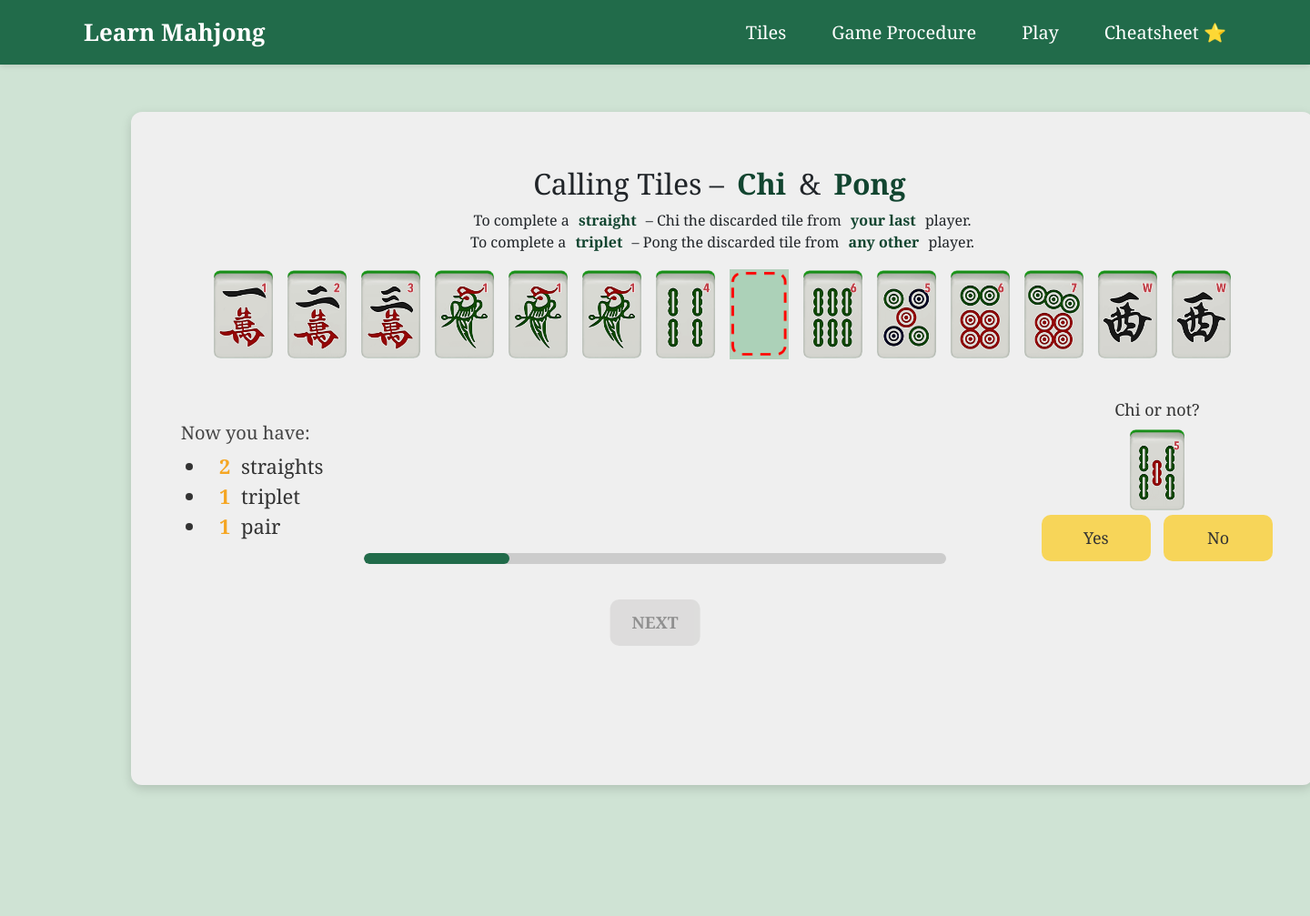
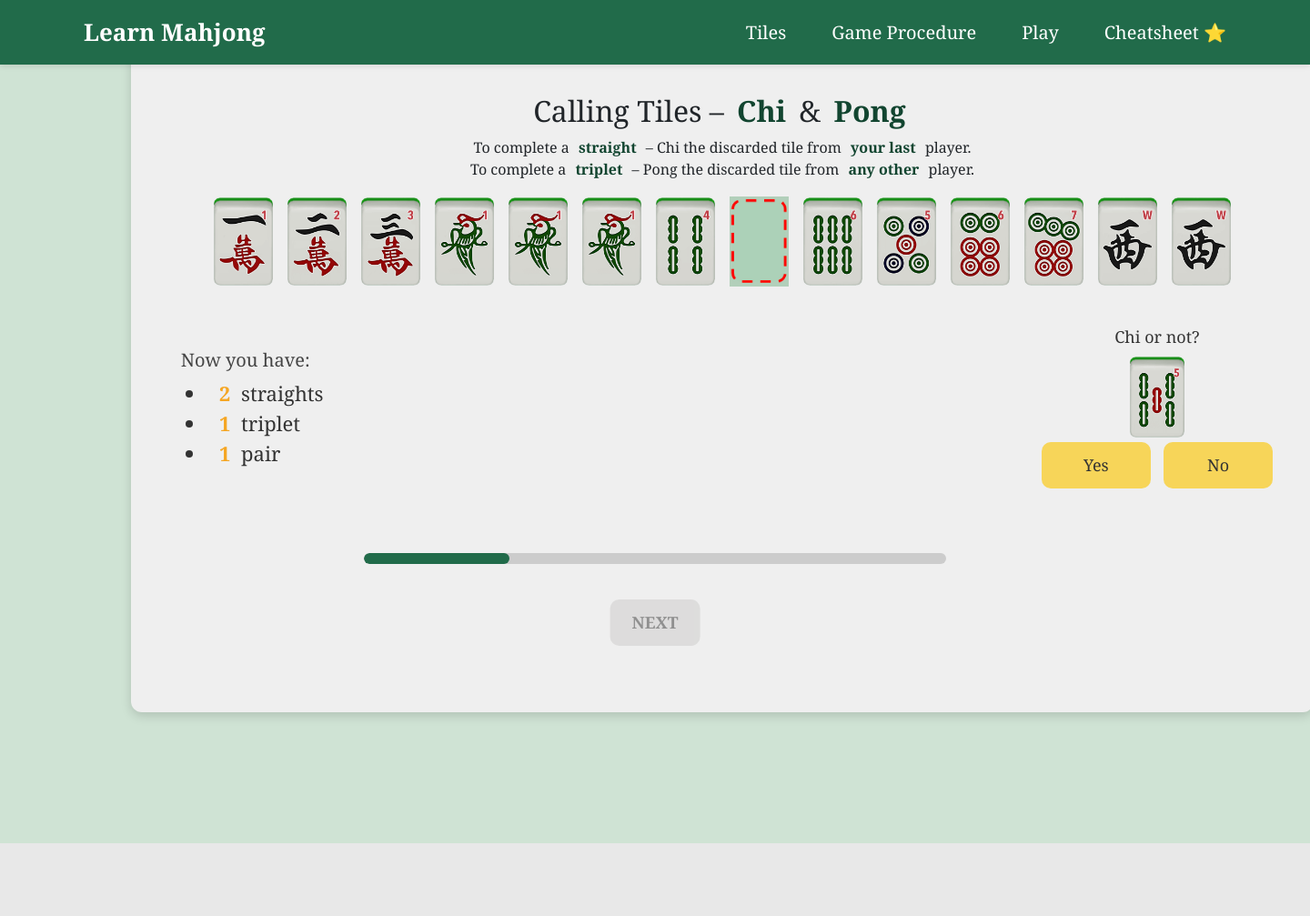
Before and after one commit to dby516/UIDesign_project, a Flask app: page /calling-tiles/1 in a window 1440 px wide. Shown: the whole page at 91% size. After the commit the page ends 927 px from the top, so only its background shows below. Run offline with Flask 3, Linux system fonts and the light colour scheme.

Commit message:
Minor layout adjust

```diff
--- a/static/game_procedure.css
+++ b/static/game_procedure.css
@@ -3,7 +3,7 @@
     height: 100%;
     padding: 3% 10% 10% 10%;
     /* set 100px top margin, auto left/right, 0 bottom */
-    margin: 80px auto 0;
+    /* margin: 30px auto 0; */
     box-sizing: border-box;
 
     /* add a 6px solid top border in your green accent */
```
